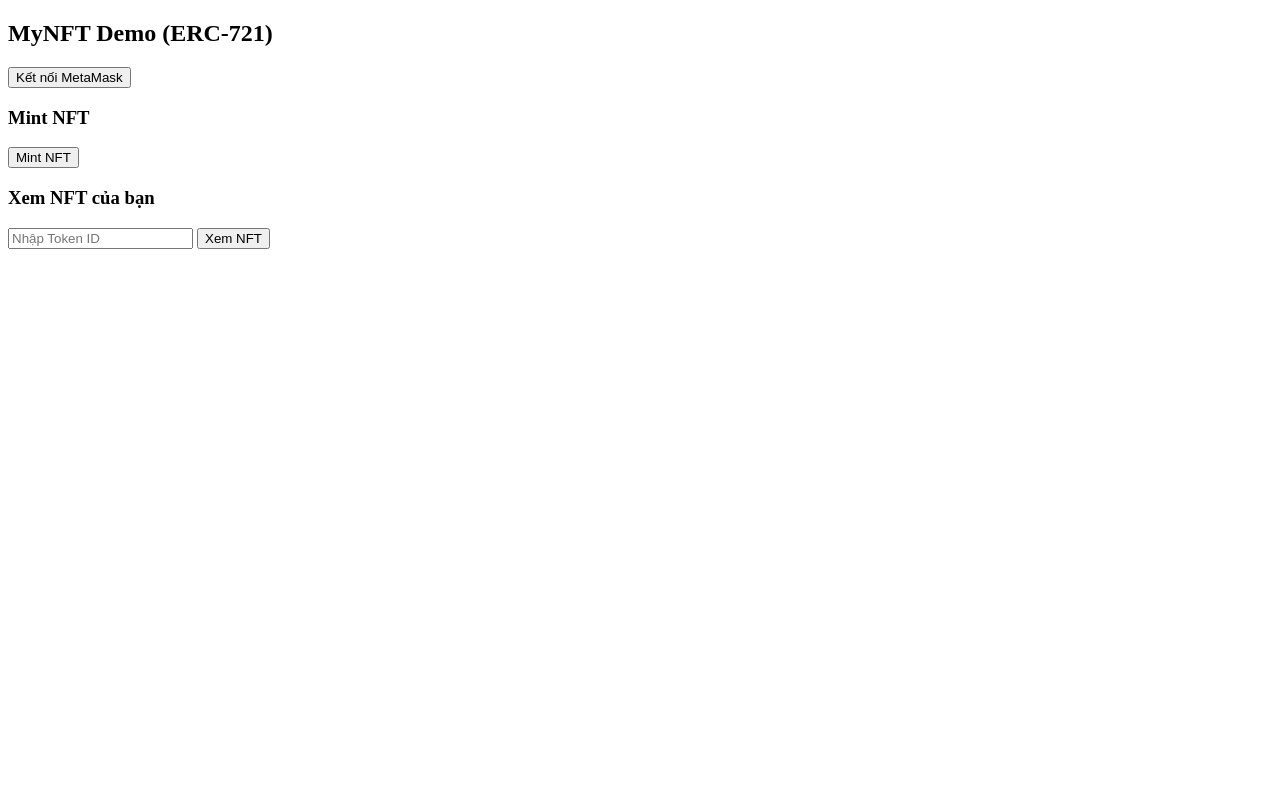
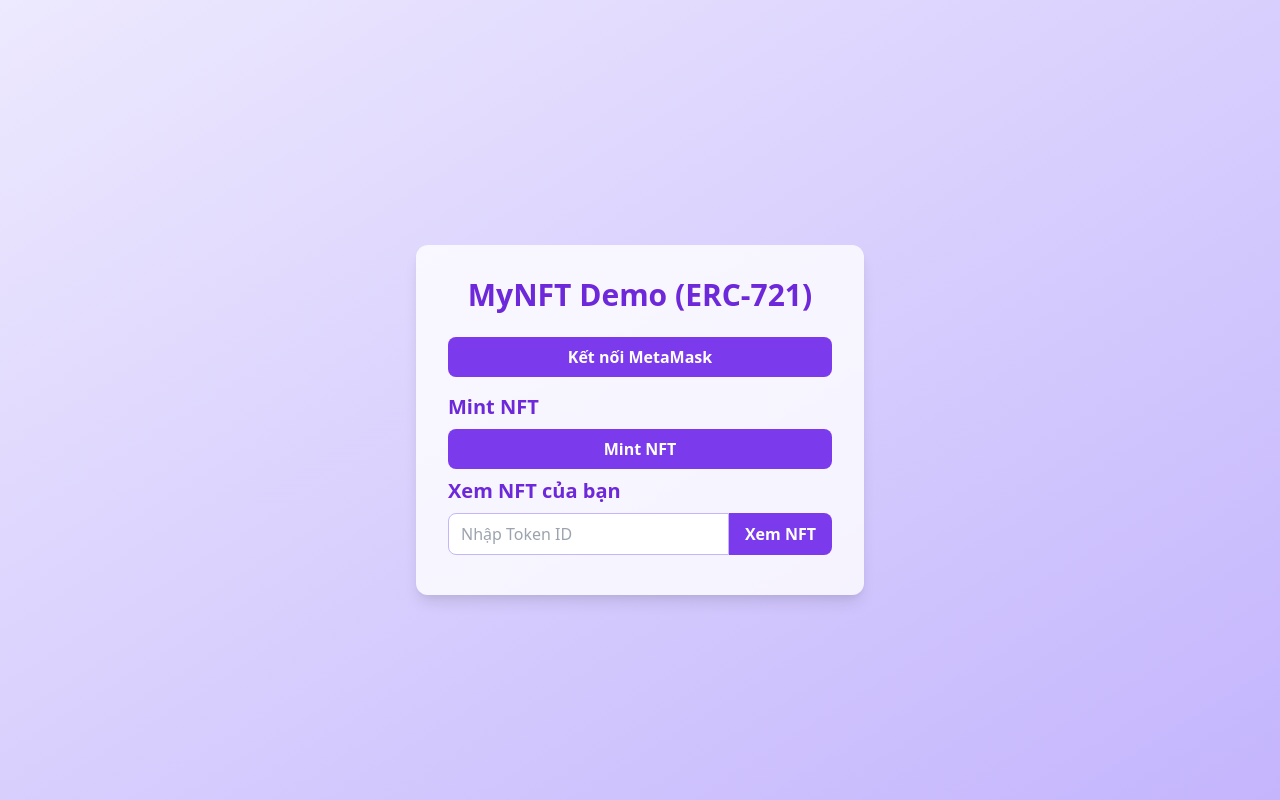
Before and after one commit to profdiggity/NFT-Mint-Demo, a website: page index.html in a window 1280 px wide. Drawn offline with nearby package versions, Linux system fonts and the light colour scheme.

Commit message:
Enhance UI of index.html for MyNFT demo with improved styling and functionality for wallet connection and NFT viewing

```diff
--- a/index.html
+++ b/index.html
@@ -6,22 +6,33 @@
     <meta name="viewport" content="width=device-width, initial-scale=1.0" />
     <title>MyNFT Demo</title>
     <script src="https://cdn.jsdelivr.net/npm/ethers@6.8.1/dist/ethers.umd.min.js"></script>
+    <link href="https://cdn.jsdelivr.net/npm/tailwindcss@2.2.19/dist/tailwind.min.css" rel="stylesheet">
 </head>
 
-<body>
-    <h2>MyNFT Demo (ERC-721)</h2>
-    <button id="connectBtn">Kết nối MetaMask</button>
-    <div id="walletAddress"></div>
+<body class="bg-gradient-to-br from-purple-100 to-purple-300 min-h-screen flex flex-col items-center justify-center">
+    <div class="bg-white bg-opacity-80 rounded-xl shadow-lg p-8 mt-10 w-full max-w-md">
+        <h2 class="text-3xl font-bold text-purple-700 mb-6 text-center">MyNFT Demo (ERC-721)</h2>
+        <button id="connectBtn"
+            class="w-full mb-4 py-2 px-4 rounded-lg bg-purple-600 hover:bg-purple-700 text-white font-semibold transition">Kết
+            nối MetaMask</button>
+        <div id="walletAddress" class="mb-6 text-center text-green-700 bg-green-100 border border-green-300 rounded-lg py-2 px-3 font-mono" style="display:none;"></div>
 
-    <h3>Mint NFT</h3>
-    <button id="mintBtn">Mint NFT</button>
-    <div id="mintStatus"></div>
+        <h3 class="text-xl font-semibold text-purple-700 mb-2">Mint NFT</h3>
+        <button id="mintBtn"
+            class="w-full mb-2 py-2 px-4 rounded-lg bg-purple-600 hover:bg-purple-700 text-white font-semibold transition">Mint
+            NFT</button>
+        <div id="mintStatus" class="mb-6 text-center text-green-700 bg-green-100 border border-green-300 rounded-lg py-2 px-3 font-mono" style="display:none;"></div>
 
-    <h3>Xem NFT của bạn</h3>
-    <input id="tokenIdInput" type="number" placeholder="Nhập Token ID" />
-    <button id="viewBtn">Xem NFT</button>
-    <div class="nft-info" id="nftInfo"></div>
-
+        <h3 class="text-xl font-semibold text-purple-700 mb-2">Xem NFT của bạn</h3>
+        <div class="flex mb-2">
+            <input id="tokenIdInput" type="number" placeholder="Nhập Token ID"
+                class="flex-1 rounded-l-lg border border-purple-300 px-3 py-2 focus:outline-none focus:ring-2 focus:ring-purple-400" />
+            <button id="viewBtn"
+                class="rounded-r-lg bg-purple-600 hover:bg-purple-700 text-white font-semibold px-4 py-2 transition">Xem
+                NFT</button>
+        </div>
+        <div class="nft-info text-center text-green-700 bg-green-100 border border-green-300 rounded-lg py-2 px-3 font-mono" id="nftInfo" style="display:none;"></div>
+    </div>
     <script>
         // Thay địa chỉ contract và ABI bên dưới bằng thông tin thực tế của bạn
         const CONTRACT_ADDRESS = "0x5FbDB2315678afecb367f032d93F642f64180aa3";
@@ -39,8 +50,10 @@
                 provider = new ethers.BrowserProvider(window.ethereum);
                 await provider.send("eth_requestAccounts", []);
                 signer = await provider.getSigner();
+                const address = await signer.getAddress();
                 document.getElementById("walletAddress").innerText =
-                    "Địa chỉ ví: " + (await signer.getAddress());
+                    "Địa chỉ ví: " + address;
+                document.getElementById("walletAddress").style.display = "block";
                 contract = new ethers.Contract(
                     CONTRACT_ADDRESS,
                     CONTRACT_ABI,
@@ -77,6 +90,7 @@
                 }
 
                 document.getElementById("mintStatus").innerText = "Mint thành công!" + tokenIdMsg;
+                document.getElementById("mintStatus").style.display = "block";
             } catch (e) {
                 document.getElementById("mintStatus").innerText =
                     "Mint thất bại: " + e.message;
@@ -94,9 +108,11 @@
                 document.getElementById(
                     "nftInfo"
                 ).innerHTML = `<b>Chủ sở hữu:</b> ${owner}<br><b>Metadata URI:</b> <a href="${uri}" target="_blank">${uri}</a>`;
+                document.getElementById("nftInfo").style.display = "block";
             } catch (e) {
                 document.getElementById("nftInfo").innerText =
                     "Không tìm thấy NFT hoặc lỗi: " + e.message;
+                document.getElementById("nftInfo").style.display = "block";
             }
         };
     </script>
```
